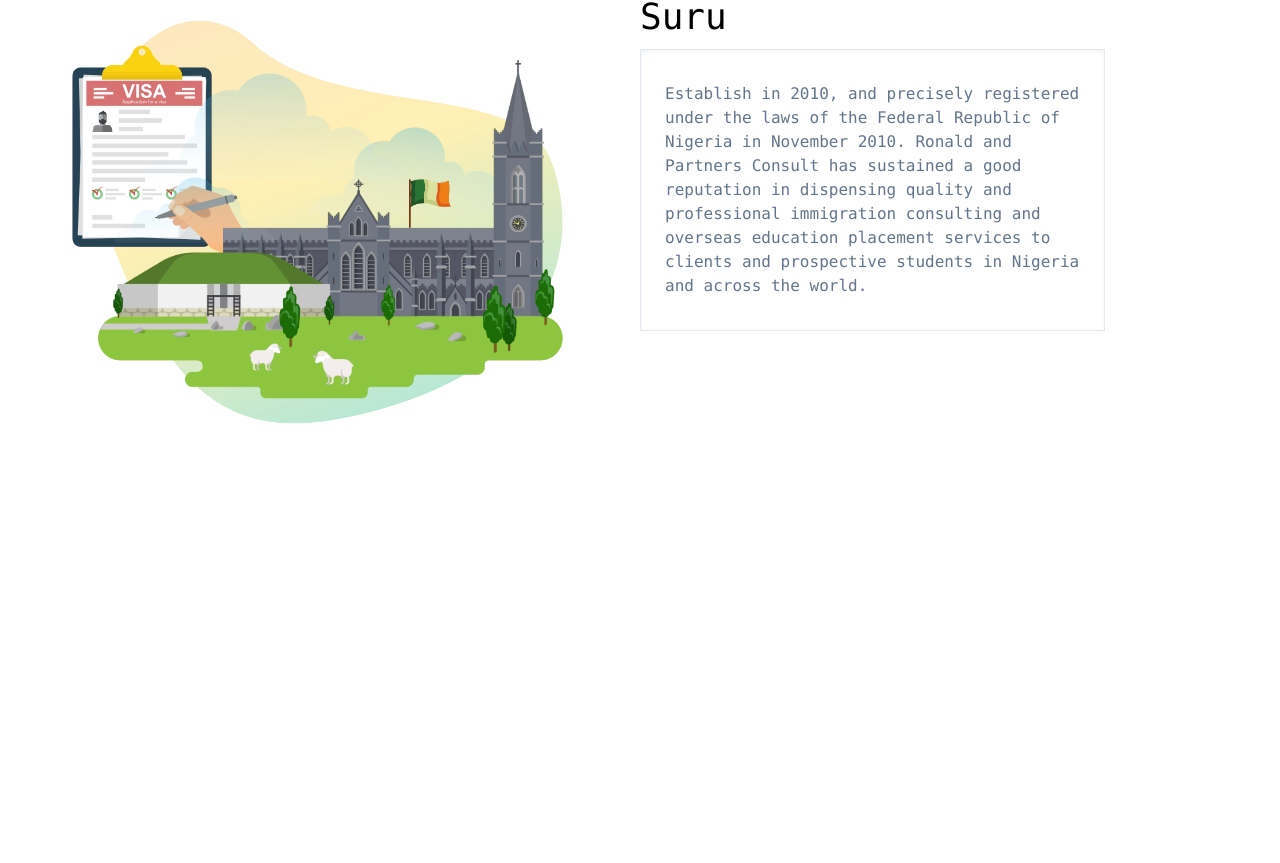
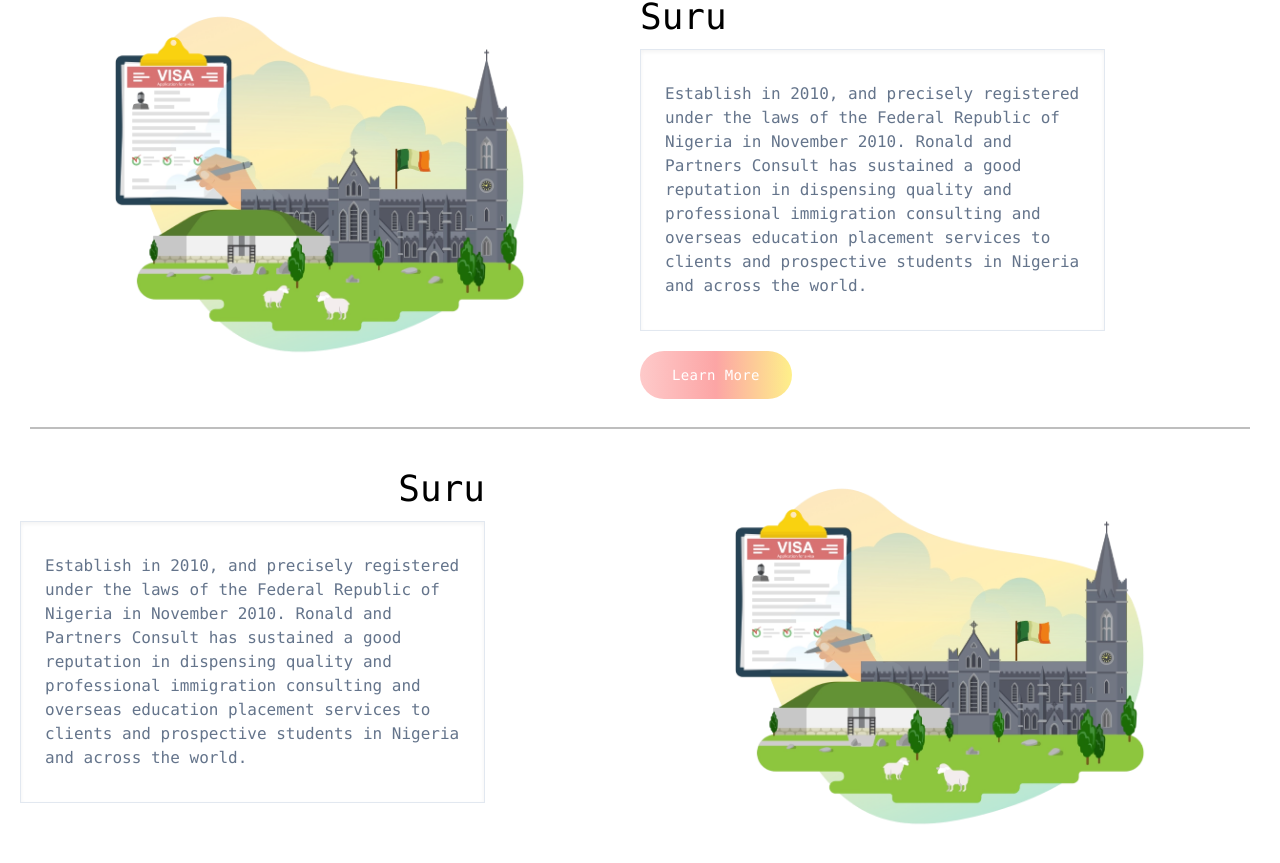
Before and after one commit to Owieoghene16/owieworld, a Next.js app: page / in a window 1280 px wide. Shown: the part 1583-2446 px from the top of the page. Before the commit the page ends 2079 px from the top, so only its background shows below. Built offline with nearby package versions, Linux system fonts and the light colour scheme.

Commit message:
working on project container: part two

```diff
--- a/src/app/style.module.css
+++ b/src/app/style.module.css
@@ -10,3 +10,7 @@
     height: 35rem;
     min-width: 0;
 }
+.project__border {
+    border: 1px solid rgb(190, 190, 190);
+    margin: 0 10px;
+}
--- a/src/components/landingpage/project.tsx
+++ b/src/components/landingpage/project.tsx
@@ -1,6 +1,7 @@
 import Image from "next/image";
 import Link from "next/link";
 import Projectone from '../../../public/projectone.png';
+import style from '../../app/style.module.css'
 
 
 export default function ProjectSection() {
@@ -13,13 +14,36 @@
 						  Project
 					  </h1>
 				  </div>
-          <div className="my-10 grid grid-cols-2">
-            <div>
-              <Image src={Projectone} alt='first-project' />
+          <div className="my-10 grid grid-cols-1 lg:grid-cols-2">
+            <div className="flex justify-center">
+              <div className="w-full lg:w-5/6">
+                <Image src={Projectone} alt='first-project' />
+              </div>
             </div>
             <div className="">
-              <h2 className="text-4xl font-medium">Suru</h2>
-							<div className="my-3 w-full md:w-3/4 border border-slate-200 py-8 px-6 shadow-inner">
+              <h2 className="text-4xl text-center lg:text-start font-medium">Suru</h2>
+							<div className="my-3 w-full lg:w-3/4 border border-slate-200 py-8 px-6 shadow-inner">
+								<span className="text-slate-500">Establish in 2010, and precisely registered under the laws of the Federal
+									 Republic of Nigeria in November 2010. Ronald and Partners Consult has sustained
+									  a good reputation in dispensing quality and professional immigration consulting
+										 and overseas education placement services to clients and prospective students
+										 in Nigeria and across the world.
+								</span>
+							</div>
+							<div className="mt-8 text-center lg:text-start">
+								<Link href='about'>
+								  <span className="text-white text-sm tracking-wide bg-gradient-to-r from-red-200 via-red-300 to-yellow-200 hover:bg-gradient-to-bl focus:ring-4 focus:outline-none focus:ring-red-100 dark:focus:ring-red-400 font-medium rounded-full text-center  me-2 px-8 py-4">
+										Learn More
+									</span>
+								</Link>
+              </div>
+            </div>
+          </div>
+          <div className={style.project__border}></div>
+          <div className="my-10 grid grid-cols-1 lg:grid-cols-2">
+            <div className="">
+              <h2 className="text-4xl text-center lg:text-right font-medium w-full lg:w-3/4">Suru</h2>
+							<div className="my-3 w-full lg:w-3/4 border border-slate-200 py-8 px-6 shadow-inner">
 								<span className="text-slate-500">Establish in 2010, and precisely registered under the laws of the Federal
 									 Republic of Nigeria in November 2010. Ronald and Partners Consult has sustained
 									  a good reputation in dispensing quality and professional immigration consulting
@@ -28,6 +52,11 @@
 								</span>
 							</div>
             </div>
+            <div className="flex justify-center">
+              <div className="w-full lg:w-5/6">
+                <Image src={Projectone} alt='first-project' />
+              </div>
+            </div>
           </div>
         </div>
 			</section>
```
